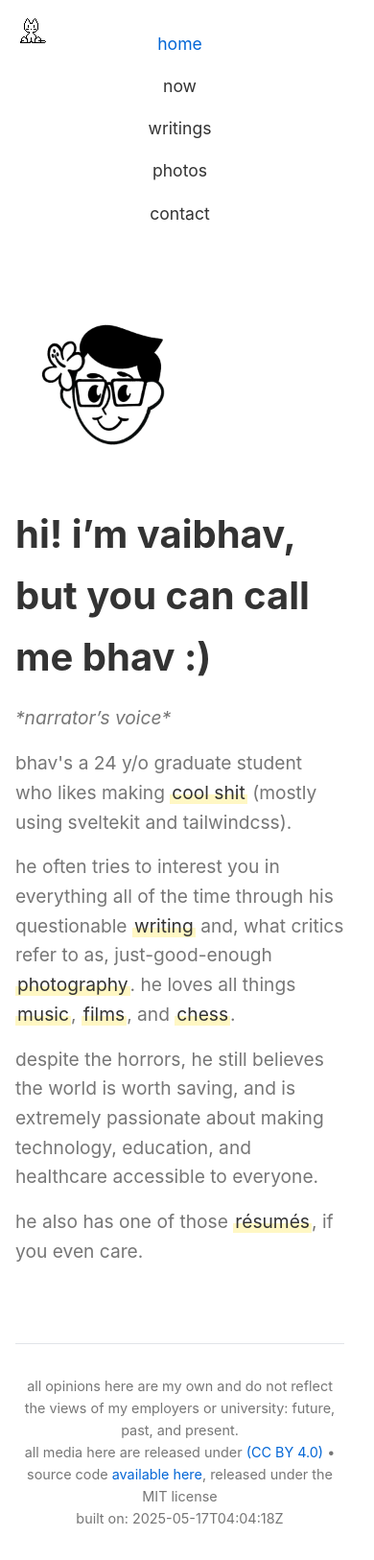
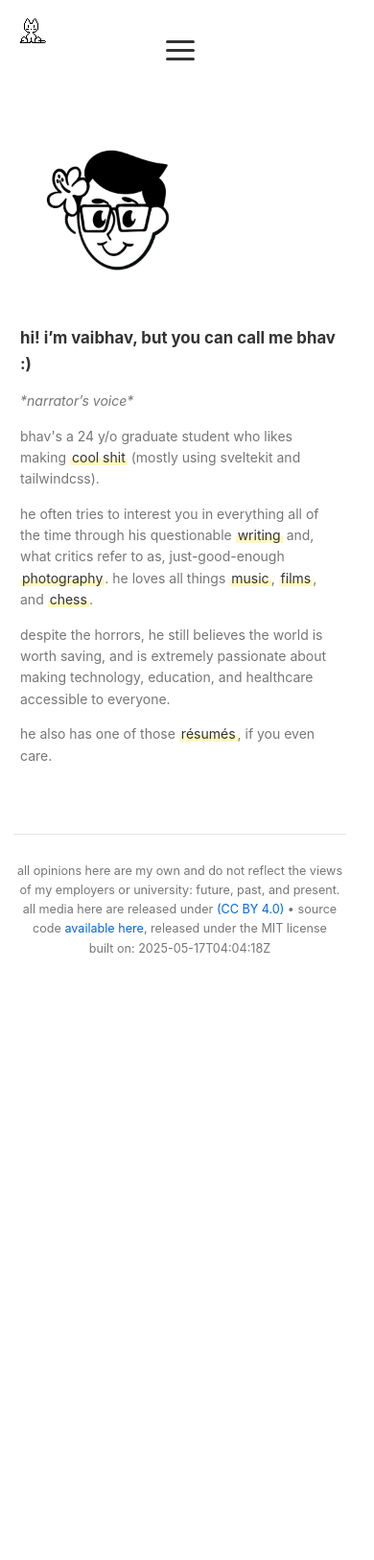
Before and after one commit to codebhav/codebhav.github.io, a Jekyll site: the page built from index.markdown, in a window 390 px wide. Shown: the whole page at 96% size. Built offline with Jekyll 4.4.1, drawn with Linux system fonts in a browser that asks for light colours; after the commit the page ends 1027 px from its top, so only the background shows below that.

Commit message:
minor fix

```diff
--- a/_includes/header.html
+++ b/_includes/header.html
@@ -1,5 +1,10 @@
 <header class="site-header">
 	<nav class="site-nav">
+		<div class="menu-toggle">
+			<span></span>
+			<span></span>
+			<span></span>
+		</div>
 		<ul>
             {% for item in site.data.navigation %}
             <li><a href="{{ item.link | relative_url }}" {% if page.url == item.link %}class="active"{% endif %}>{{ item.name }}</a></li>
--- a/_layouts/default.html
+++ b/_layouts/default.html
@@ -32,5 +32,9 @@
 			{% include footer.html %}
 		</div>
 		<script src="{{ '/assets/js/oneko.js' | relative_url }}"></script>
+		<script
+			src="{{ '/assets/js/mobile-menu.js' | relative_url }}"
+			defer
+		></script>
 	</body>
 </html>
--- a/assets/css/main.scss
+++ b/assets/css/main.scss
@@ -14,6 +14,7 @@
 
 html {
 	scrollbar-gutter: stable;
+	box-sizing: border-box;
 }
 
 // Reset & Base styles
@@ -21,6 +22,12 @@
 	margin: 0;
 	padding: 0;
 	box-sizing: border-box;
+}
+
+*,
+*:before,
+*:after {
+	box-sizing: inherit;
 }
 
 html {
@@ -39,6 +46,7 @@
 a {
 	color: $link-color;
 	text-decoration: none;
+	word-break: break-word;
 
 	&:hover {
 		text-decoration: underline;
@@ -50,9 +58,16 @@
 	list-style-position: inside;
 }
 
+// Responsive images
+img {
+	max-width: 100%;
+	height: auto;
+}
+
 // Layout
 .container {
 	max-width: 800px;
+	width: 100%;
 	margin: 0 auto;
 	padding: 2rem 1rem;
 }
@@ -83,6 +98,26 @@
 			color: $link-color;
 		}
 	}
+}
+
+// Menu toggle for mobile
+.menu-toggle {
+	display: none;
+	flex-direction: column;
+	justify-content: space-between;
+	width: 30px;
+	height: 21px;
+	cursor: pointer;
+	margin: 1rem auto;
+}
+
+.menu-toggle span {
+	display: block;
+	height: 3px;
+	width: 100%;
+	background-color: #333;
+	border-radius: 3px;
+	transition: all 0.3s ease;
 }
 
 // Footer
@@ -465,22 +500,6 @@
 	}
 }
 
-// Responsive adjustments
-@media (max-width: 600px) {
-	.site-nav ul {
-		flex-direction: column;
-		gap: 1rem;
-	}
-
-	.intro-section h1 {
-		font-size: 2.5rem;
-	}
-
-	.photo-grid {
-		grid-template-columns: repeat(auto-fill, minmax(150px, 1fr));
-	}
-}
-
 // Comments section
 .comments-section {
 	margin-top: 3rem;
@@ -708,3 +727,95 @@
 	border: 1px solid #e8e8e8;
 	border-radius: 3px;
 }
+
+// Responsive adjustments
+@media (max-width: 768px) {
+	html {
+		font-size: 14px;
+	}
+
+	h1 {
+		font-size: 1.8rem;
+	}
+
+	.page-title {
+		font-size: 2rem;
+	}
+
+	.post-title {
+		font-size: 1.8rem;
+	}
+
+	.photo-grid {
+		grid-template-columns: repeat(auto-fill, minmax(150px, 1fr));
+	}
+
+	.photo-modal .modal-content {
+		max-width: 95%;
+	}
+}
+
+@media (max-width: 600px) {
+	.site-nav {
+		ul {
+			flex-direction: row;
+			flex-wrap: wrap;
+			justify-content: center;
+			gap: 1rem;
+		}
+
+		li {
+			margin: 0.25rem 0.5rem;
+		}
+	}
+
+	.intro-section {
+		padding: 0 0.5rem;
+
+		h1 {
+			font-size: 1.2rem;
+		}
+
+		p {
+			font-size: 1rem;
+		}
+	}
+
+	.page-content ul {
+		padding-left: 1rem;
+	}
+
+	.menu-toggle {
+		display: flex;
+	}
+
+	.site-nav ul {
+		display: none;
+		flex-direction: column;
+		width: 100%;
+		text-align: center;
+		padding: 0;
+	}
+
+	.site-nav ul.active {
+		display: flex;
+	}
+
+	.menu-toggle.active span:nth-child(1) {
+		transform: translateY(9px) rotate(45deg);
+	}
+
+	.menu-toggle.active span:nth-child(2) {
+		opacity: 0;
+	}
+
+	.menu-toggle.active span:nth-child(3) {
+		transform: translateY(-9px) rotate(-45deg);
+	}
+}
+
+@media (max-width: 480px) {
+	.photo-grid {
+		grid-template-columns: repeat(auto-fill, minmax(120px, 1fr));
+	}
+}
--- /dev/null
+++ b/assets/js/mobile-menu.js
@@ -0,0 +1,12 @@
+// Add mobile menu functionality
+document.addEventListener("DOMContentLoaded", function () {
+	const menuToggle = document.querySelector(".menu-toggle");
+	const siteNav = document.querySelector(".site-nav ul");
+
+	if (menuToggle) {
+		menuToggle.addEventListener("click", function () {
+			this.classList.toggle("active");
+			siteNav.classList.toggle("active");
+		});
+	}
+});
```
